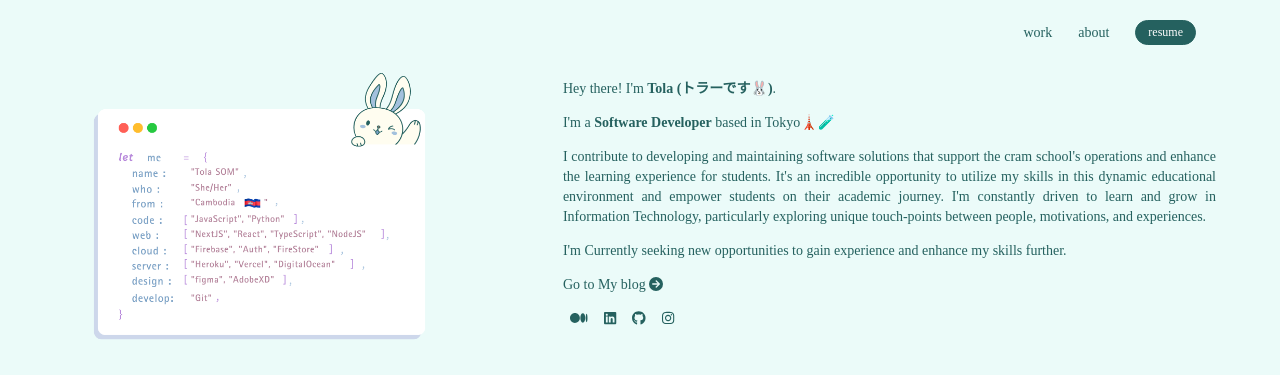
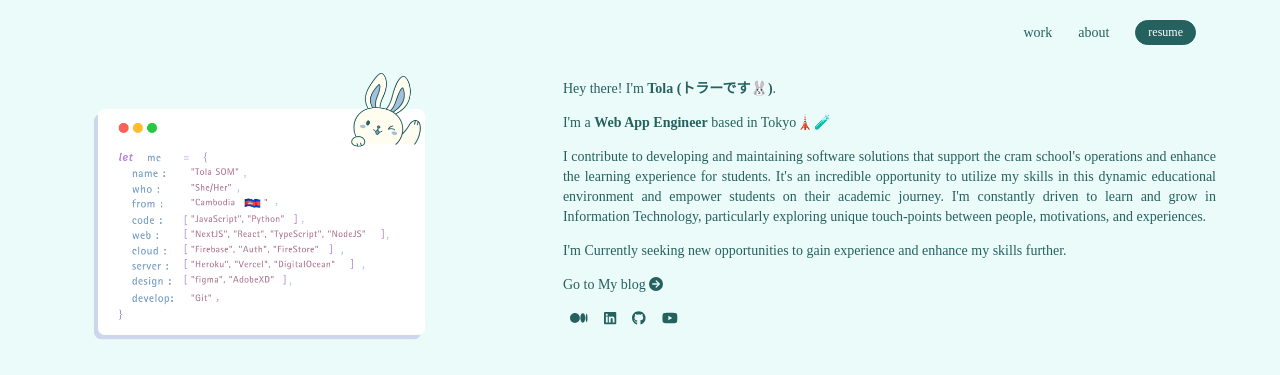
Before and after one commit to ttolaaa/stlaaa-zone, a React (Create React App) app: page /#/ in a window 1280 px wide. Shown: the top 375 px of the page. Built offline with nearby package versions, Linux system fonts and the light colour scheme.

Commit message:
change logo
- link yt change
- logo change
- role change

```diff
--- a/public/index.html
+++ b/public/index.html
@@ -3,7 +3,8 @@
 
 <head>
   <meta charset="utf-8" />
-  <link rel="icon" href="%PUBLIC_URL%/favicon.ico" />
+  <!-- <link rel="icon" href="%PUBLIC_URL%/favicon.ico" /> -->
+  <link rel="icon" href="%PUBLIC_URL%/logo.jpg" />
   <title>Tolaaa - Software Engineer</title>
   <meta name="viewport" content="width=device-width, initial-scale=1" />
   <meta name="theme-color" content="#000000" />
--- a/src/components/Intro.js
+++ b/src/components/Intro.js
@@ -1,7 +1,7 @@
 import React from 'react';
 import { FontAwesomeIcon } from '@fortawesome/react-fontawesome';
 import { faCircleArrowRight } from '@fortawesome/free-solid-svg-icons';
-import { faMediumM, faLinkedin, faGithub, faInstagram } from '@fortawesome/free-brands-svg-icons';
+import { faMediumM, faLinkedin, faGithub, faYoutube } from '@fortawesome/free-brands-svg-icons';
 import introCard from '../assets/intro-card.png'
 import Projects from './Project';
 import Works from './Works';
@@ -16,7 +16,7 @@ export default function Intro() {
         </div>
         <div className="text-intro">
           <p className='paragraph-intro'>Hey there! I'm<b> Tola (トラーです🐰)</b>.</p>
-          <p className='paragraph-intro'>I'm a <b>Software Developer</b> based in Tokyo🗼🧪</p>
+          <p className='paragraph-intro'>I'm a <b>Web App Engineer</b> based in Tokyo🗼🧪</p>
           <p className='paragraph-intro'>I contribute to developing and maintaining software solutions that support the cram school's operations and enhance the learning experience for students. It's an incredible opportunity to utilize my skills in this dynamic educational environment and empower students on their academic journey. I'm constantly driven to learn and grow in Information Technology, particularly exploring unique touch-points between people, motivations, and experiences.</p>
           <p className='paragraph-intro'>I'm Currently seeking new opportunities to gain experience and enhance my skills further.</p>
           <p className='paragraph-intro' >Go to My blog    <FontAwesomeIcon icon={faCircleArrowRight} /></p>
@@ -24,8 +24,8 @@ export default function Intro() {
             <a href="https://medium.com/@somtola" target="_blank" rel="noopener noreferrer" ><FontAwesomeIcon icon={faMediumM} className="social-icon-white" /></a>
             <a href="https://www.linkedin.com/in/som-tola/" target="_blank" rel="noopener noreferrer" ><FontAwesomeIcon icon={faLinkedin} className="social-icon-white" /></a>
             <a href="https://github.com/ttolaaa" target="_blank" rel="noopener noreferrer" ><FontAwesomeIcon icon={faGithub} className="social-icon-white" /></a>
-            <a href='https://www.instagram.com/cornsaladddd21/' target='_blank' rel='noopener noreferrer' >
-              <FontAwesomeIcon icon={faInstagram} className="social-icon-white" />
+            <a href='https://www.youtube.com/@thisistolaaa' target='_blank' rel='noopener noreferrer' >
+              <FontAwesomeIcon icon={faYoutube} className="social-icon-white" />
             </a>
           </ul>
         </div>
```
Also changed, not shown: public/logo.jpg (added), 1 other file (tests, documents, lock files or other folders).
